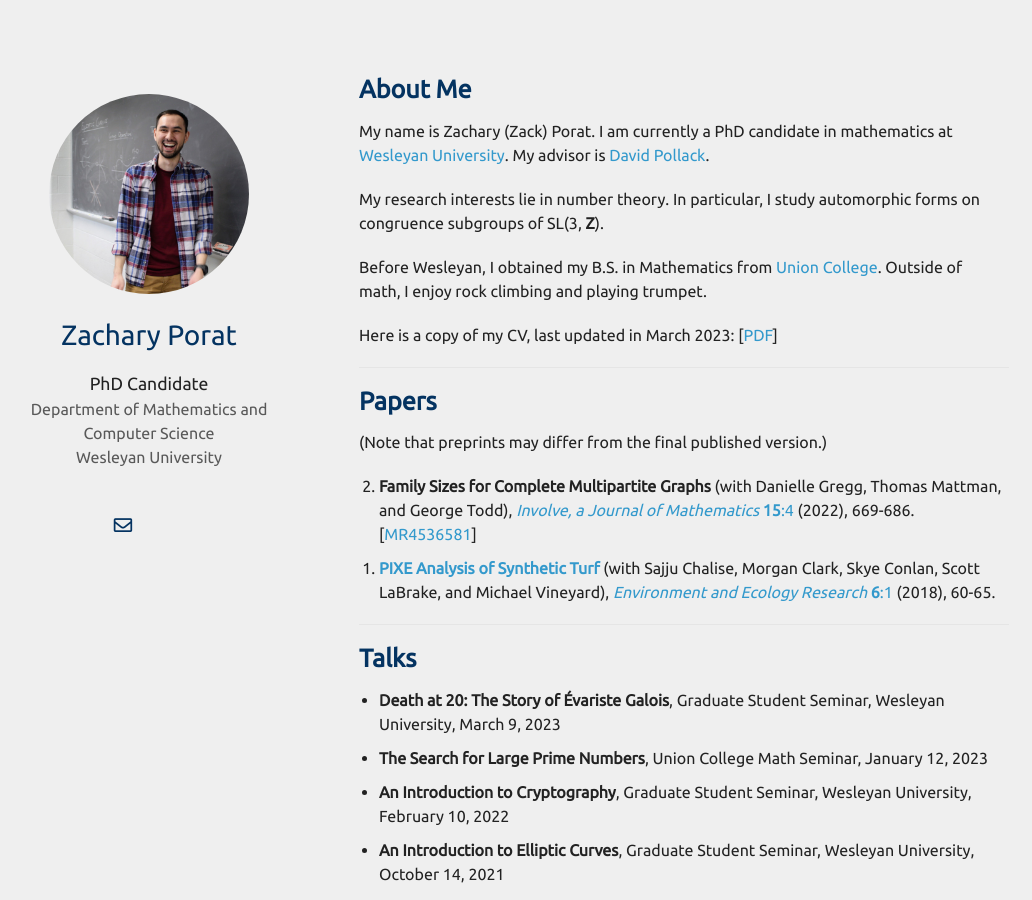
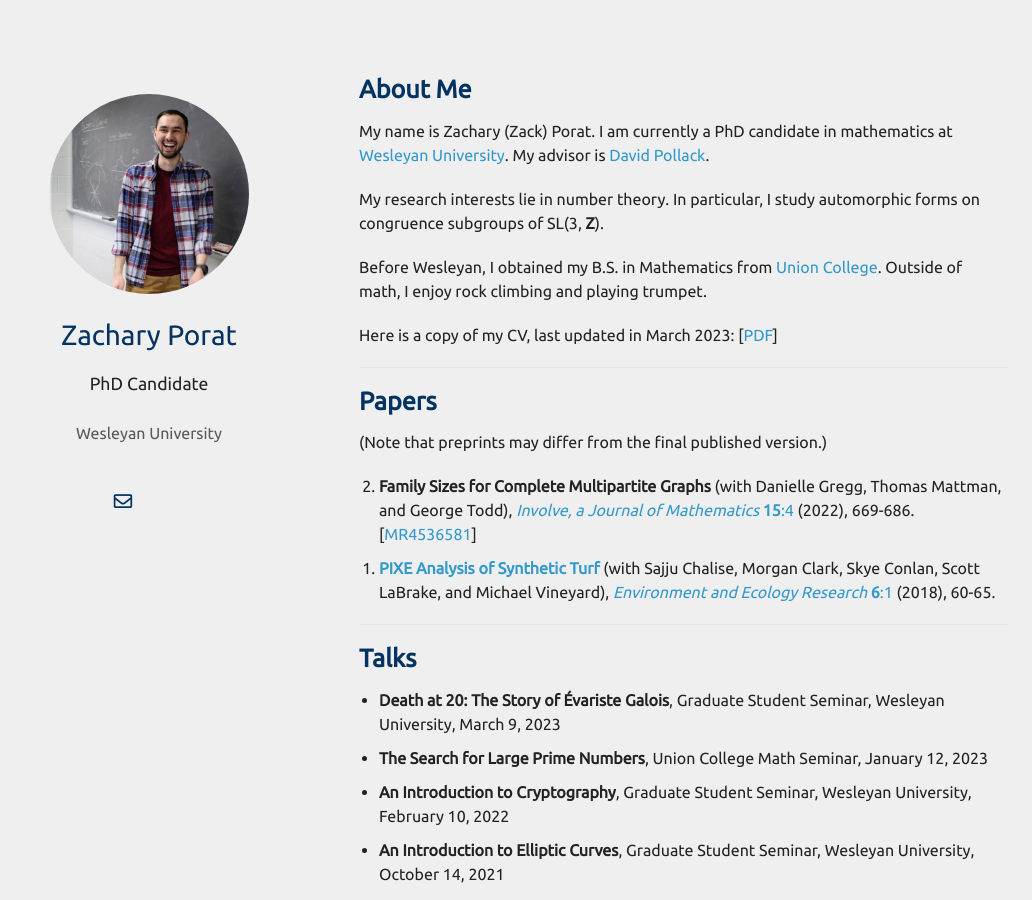
Before and after one commit to zporat/zporat.github.io, a Jekyll site: the page built from index.md, in a window 1280 px wide and 900 px high. Shown: the whole window, without its empty margins (106-1138 px from the left). Built offline with Jekyll 4.4.1, drawn with Linux system fonts in a browser that asks for light colours; nearby versions of some CDN libraries; a style sheet for code colours, icons or effects is not loaded; our own code applies the rules of GitHub Pages for plain Markdown files.

Commit message:
Update _config.yml

```diff
--- a/_config.yml
+++ b/_config.yml
@@ -1,8 +1,8 @@
 # Basic Information
 title: Zachary Porat
 position: PhD Candidate
-department: Department of Mathematics and Computer Science
-department_link: https://www.wesleyan.edu/mathcs/
+department:
+department_link:
 affiliation: Wesleyan University
 affiliation_link: https://www.wesleyan.edu/
 email: zporat@wesleyan.edu
```
